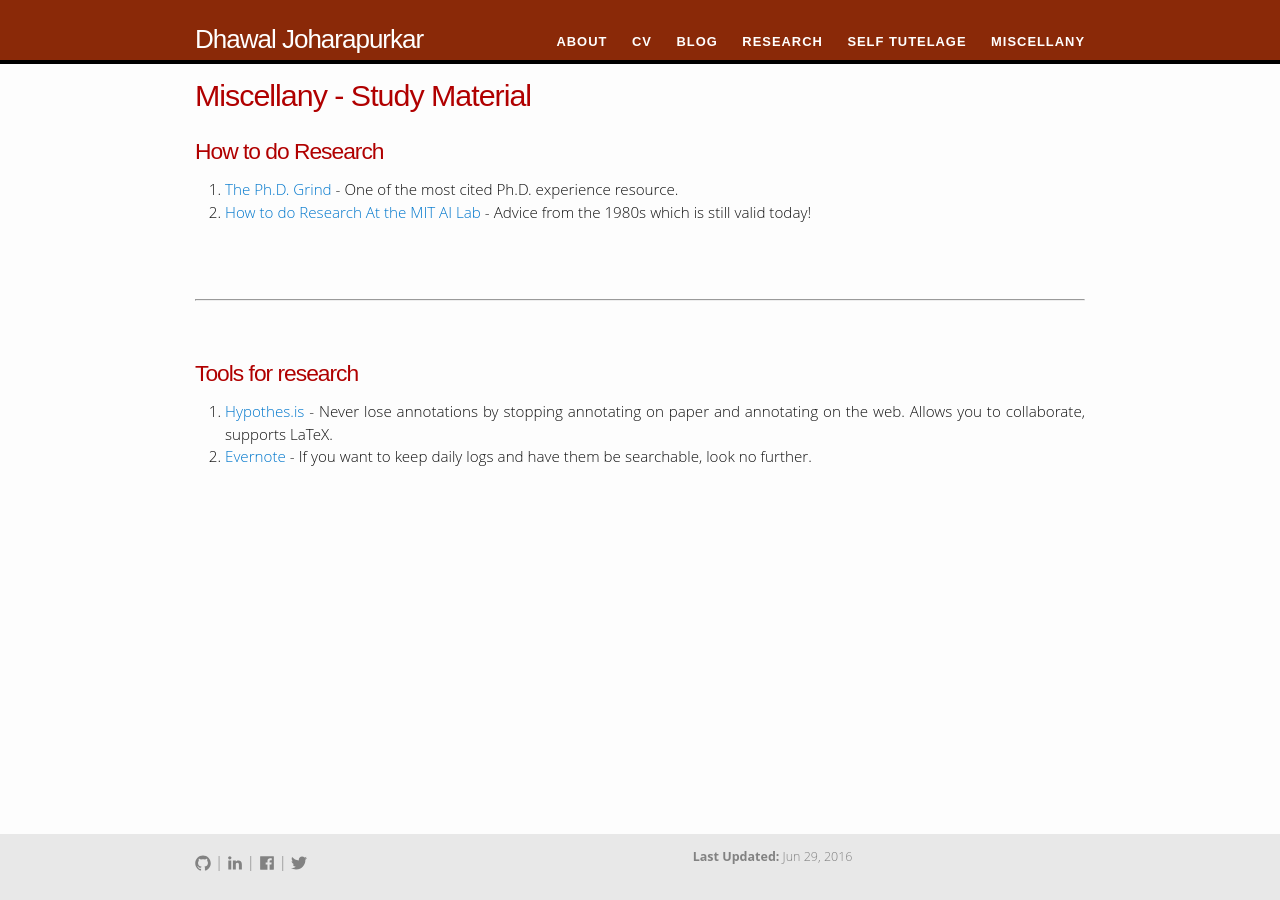
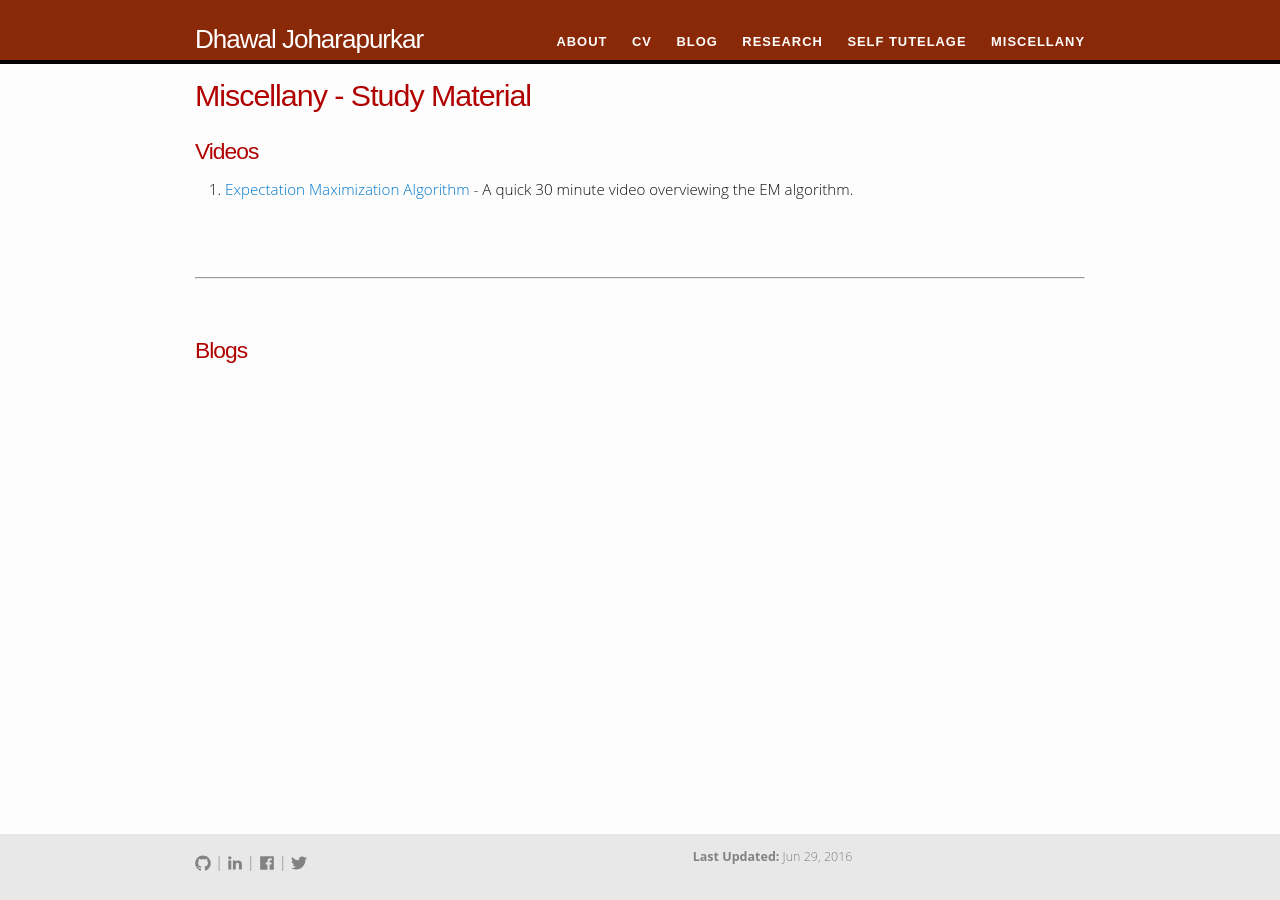
Before and after one commit to dhawaljoh/dhawaljoh.github.io, a Jekyll site: the page built from miscellany/study-material.md, in a window 1280 px wide. Built offline with Jekyll 4.4.1, drawn with Linux system fonts in a browser that asks for light colours.

Commit message:
added a study-materials section to miscellany, renamed old study-materials to research-supplements

```diff
--- a/_data/menu.yml
+++ b/_data/menu.yml
@@ -36,5 +36,7 @@
   subcategories:
     - subtitle: "Study Material"
       subhref: "/miscellany/study-material/"
+    - subtitle: "Research Supplements"
+      subhref: "/miscellany/research-supplements"
     - subtitle: "Other"
       subhref: "/miscellany/other/"
--- a/miscellany/study-material.md
+++ b/miscellany/study-material.md
@@ -4,10 +4,11 @@ title: Miscellany - Study Material
 permalink: /miscellany/study-material/
 ---
 
-How to do Research
+
+Videos
 ===
-1. [The Ph.D. Grind](http://www.pgbovine.net/PhD-memoir/pguo-PhD-grind.pdf){:target="_blank"} - One of the most cited Ph.D. experience resource.
-2. [How to do Research At the MIT AI Lab](https://people.cs.umass.edu/~emery/misc/how-to.pdf){:target="_blank"} - Advice from the 1980s which is still valid today!
+1. [Expectation Maximization Algorithm](https://www.youtube.com/watch?v=7e65vXZEv5Q){:target="_blank"} - A quick 30 minute video overviewing the EM algorithm.
+
 
 <br><br>
 
@@ -15,8 +16,5 @@ How to do Research
 
 <br><br>
 
-
-Tools for research
+Blogs
 ===
-1. [Hypothes.is](http://hypothes.is/){:target="_blank"} - Never lose annotations by stopping annotating on paper and annotating on the web. Allows you to collaborate, supports LaTeX.
-2. [Evernote](https://evernote.com/){:target="_blank"} - If you want to keep daily logs and have them be searchable, look no further.
```
Also changed, not shown: miscellany/miscellany.md (+1 -0 lines), miscellany/research-supplements.md (added, +22 -0 lines).
